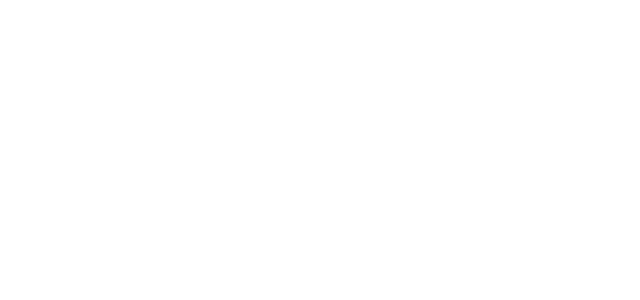
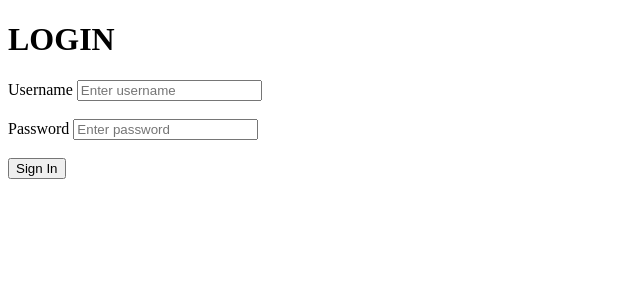
Before and after one commit to RogelioAD/TheGathering, a React (Create React App) app in the folder client-side/: page /login in a window 1280 px wide. Before the commit this address had no page. Shown: the top 300 px of the page, without its empty margins (0-640 px from the left). Built offline with nearby package versions, Linux system fonts and the light colour scheme.

Commit message:
Created register page, login page, and now Profile just to show if user info will show

```diff
--- a/client-side/src/App.js
+++ b/client-side/src/App.js
@@ -1,8 +1,9 @@
 import React from "react";
 import { Route, BrowserRouter, Routes } from "react-router-dom";
 import Register from "./components/Register";
-
-import { UserProvider } from "./context/Provider/UserProvider";
+import Login from "./components/Login";
+import Profile from "./components/Profile";
+import { UserProvider } from "./conpro/Provider/UserProvider";
 
 function App() {
   return (
@@ -10,7 +11,8 @@ function App() {
       <BrowserRouter>
         <Routes>
           <Route exact path="/" element={<Register />} />
-          {/* <Route path="/login" element={<Login />} /> */}
+          <Route path="/login" element={<Login />} />
+          <Route path="/profile/:username" element={<Profile />} />
         </Routes>
       </BrowserRouter>
     </UserProvider>
--- a/client-side/src/components/Login.js
+++ b/client-side/src/components/Login.js
@@ -0,0 +1,50 @@
+import React, { useContext, useState } from "react";
+import { useNavigate } from "react-router-dom";
+import UserContext from "../conpro/Context/UserContext";
+
+const Login = () => {
+  const [username, setUsername] = useState("");
+  const [password, setPassword] = useState("");
+
+  let { loginUser } = useContext(UserContext);
+  let navigate = useNavigate();
+
+  function handleSubmit(event) {
+    event.preventDefault();
+    loginUser(username, password)
+      .then(() => {
+        navigate("/profile/" + username);
+      })
+      .catch((error) => {
+        console.log(error);
+        window.alert("Failed login");
+      });
+  }
+
+  return (
+    <form className="input regfont" onSubmit={handleSubmit}>
+      <h1>LOGIN</h1>
+      <span>Username </span>
+      <input
+        placeholder="Enter username"
+        type="text"
+        name="username"
+        onChange={(e) => setUsername(e.target.value)}
+      />
+      <br></br>
+      <br></br>
+      <span>Password </span>
+      <input
+        placeholder="Enter password"
+        type="password"
+        name="password"
+        onChange={(e) => setPassword(e.target.value)}
+      />
+      <br />
+      <br></br>
+      <button>Sign In</button>
+    </form>
+  );
+};
+
+export default Login;
--- /dev/null
+++ b/client-side/src/components/Profile.js
@@ -0,0 +1,25 @@
+import React, { useContext, useState, useEffect } from "react";
+import { useNavigate } from "react-router-dom";
+import UserContext from "../conpro/Context/UserContext";
+import { useParams } from "react-router-dom";
+
+const Profile = () => {
+    const {user, getProfile} = useContext(UserContext);
+    //get state for groupchats
+    let {username} = useParams();
+
+    useEffect(() => {
+        getProfile(username);
+    }, [username])
+
+
+  return <>
+  <div>
+    <p>{user.username}</p>
+    <p>{user.firstName}</p>
+    <p>{user.lastName}</p>
+  </div>
+  </>
+};
+
+export default Profile;
--- a/client-side/src/components/Register.js
+++ b/client-side/src/components/Register.js
@@ -1,6 +1,6 @@
 import React, { useContext, useState } from "react";
 import { useNavigate } from "react-router-dom";
-import UserContext from "../context/Context/UserContext";
+import UserContext from "../conpro/Context/UserContext";
 
 const Register = () => {
   let [user, setUser] = useState({
@@ -25,7 +25,7 @@ const Register = () => {
       .then(() => {
         navigate("/login");
       })
-      .catch((error) => {
+      .catch(() => {
         window.alert("Failed registration: error creating user");
       });
   }
--- a/client-side/src/context/Provider/UserProvider.js
+++ b/client-side/src/conpro/Provider/UserProvider.js
@@ -1,6 +1,7 @@
 import axios from "axios";
 import { useState } from "react";
 import UserContext from "../Context/UserContext";
+
 
 export const UserProvider = (props) => {
   const [user, setUser] = useState("");
@@ -15,22 +16,20 @@ export const UserProvider = (props) => {
     }
   }
 
-  function createUser(userInfo) {
+  async function createUser(userInfo) {
     console.log(userInfo); //testing
 
-    return axios.post(baseUrl, userInfo).then((response) => {
-      return new Promise((resolve) => resolve(response.data));
-    });
+    const response = await axios.post(baseUrl, userInfo);
+    return await new Promise((resolve) => resolve(response.data));
   }
 
-  function loginUser(username, password) {
+  async function loginUser(username, password) {
     let user = { username, password };
     console.log(user); //testing
 
-    return axios.post(`${baseUrl}login`, user).then((response) => {
-      localStorage.setItem("authToken", response.data.token);
-      return new Promise((resolve) => resolve(response.data));
-    });
+    const response = await axios.post(`${baseUrl}login`, user);
+    localStorage.setItem("authToken", response.data.token);
+    return await new Promise((resolve) => resolve(response.data));
   }
 
   return (
```
Also changed, not shown: client-side/src/conpro/Context/ChatContext.js (renamed from client-side/src/context/Context/ChatContext.js), client-side/src/conpro/Context/GroupContext.js (renamed from client-side/src/context/Context/GroupContext.js), client-side/src/conpro/Context/UserContext.js (renamed from client-side/src/context/Context/UserContext.js), client-side/src/conpro/Provider/ChatProvider.js (renamed from client-side/src/context/Provider/ChatProvider.js), client-side/src/conpro/Provider/GroupProvider.js (renamed from client-side/src/context/Provider/GroupProvider.js), 1 other file (tests, documents, lock files or other folders).
